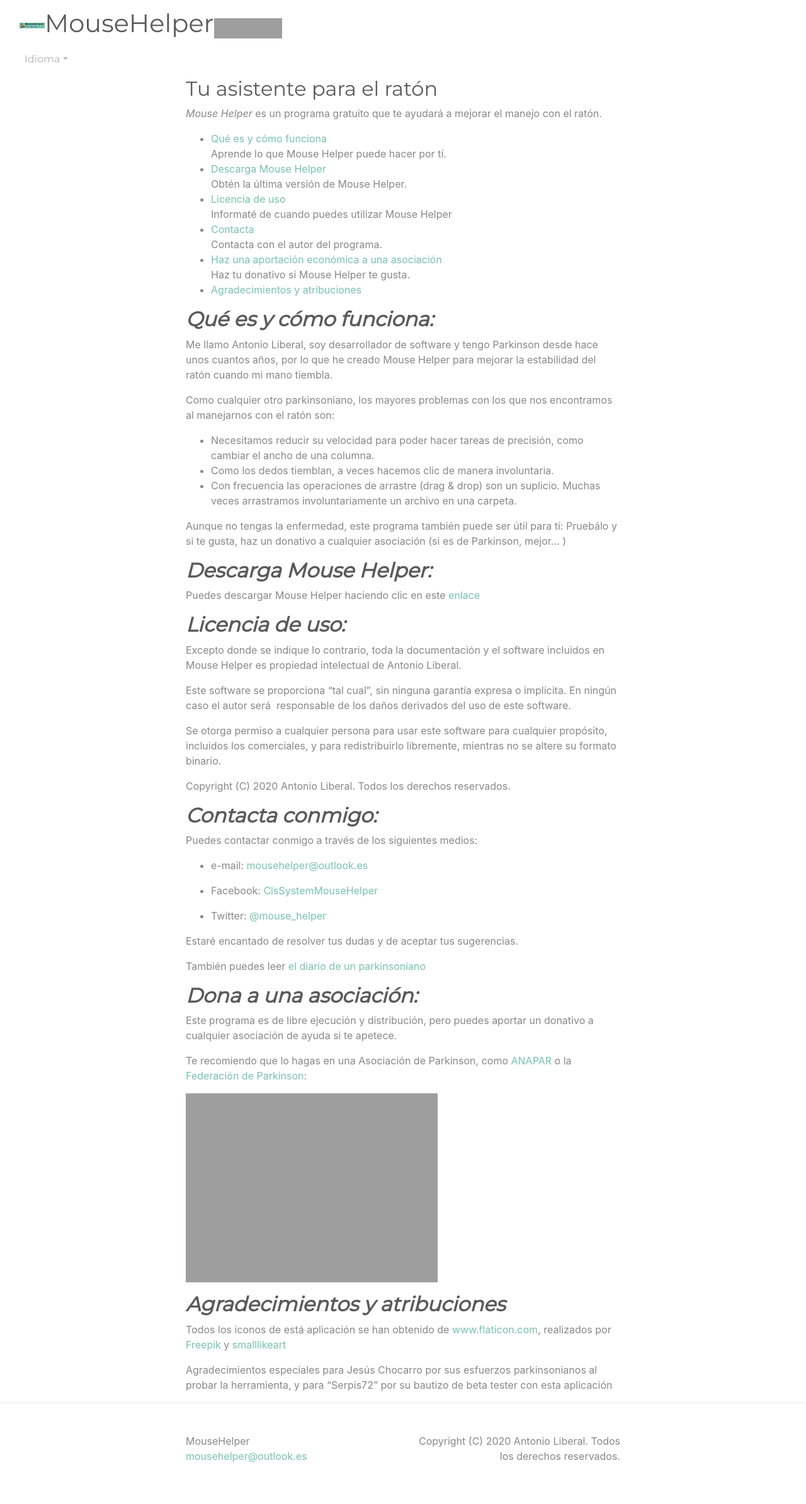
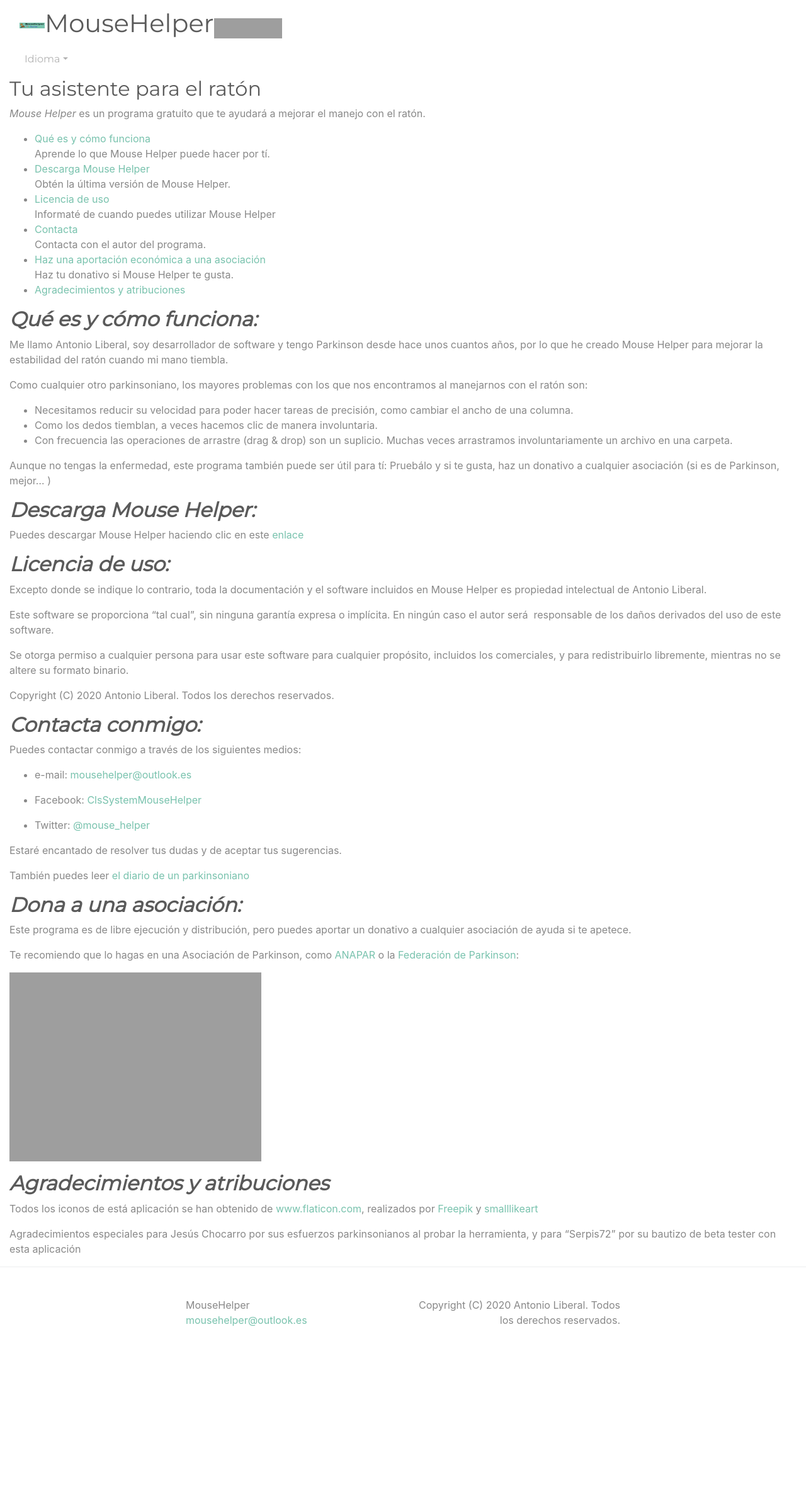
Before and after one commit to clssystem/MouseHelperWeb, a Jekyll site: the page built from index.md, in a window 1280 px wide. Shown: the whole page at 63% size. Built offline with Jekyll 4.4.1, drawn with Linux system fonts in a browser that asks for light colours; a style sheet for code colours, icons or effects is not loaded; after the commit the page ends 2172 px from its top, so only the background shows below that.

Commit message:
Update default.html

```diff
--- a/_layouts/default.html
+++ b/_layouts/default.html
@@ -7,7 +7,7 @@
 
     {%- include header.html -%}
  <div class="py-0">
-        <div class="container page-content">
+        <div class="container-fluid page-content">
             {{ content }}
         </div>
     </div>
```
